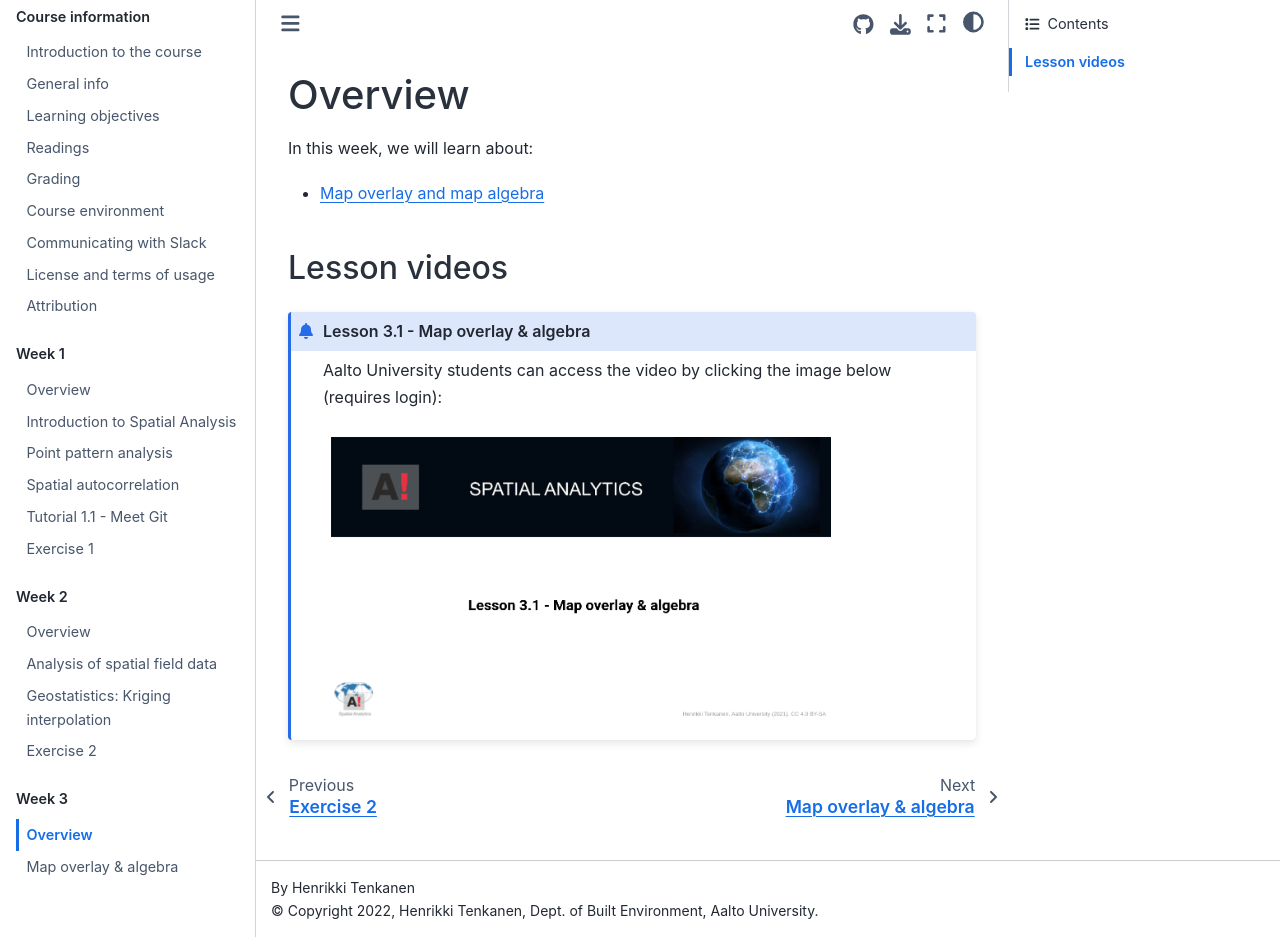
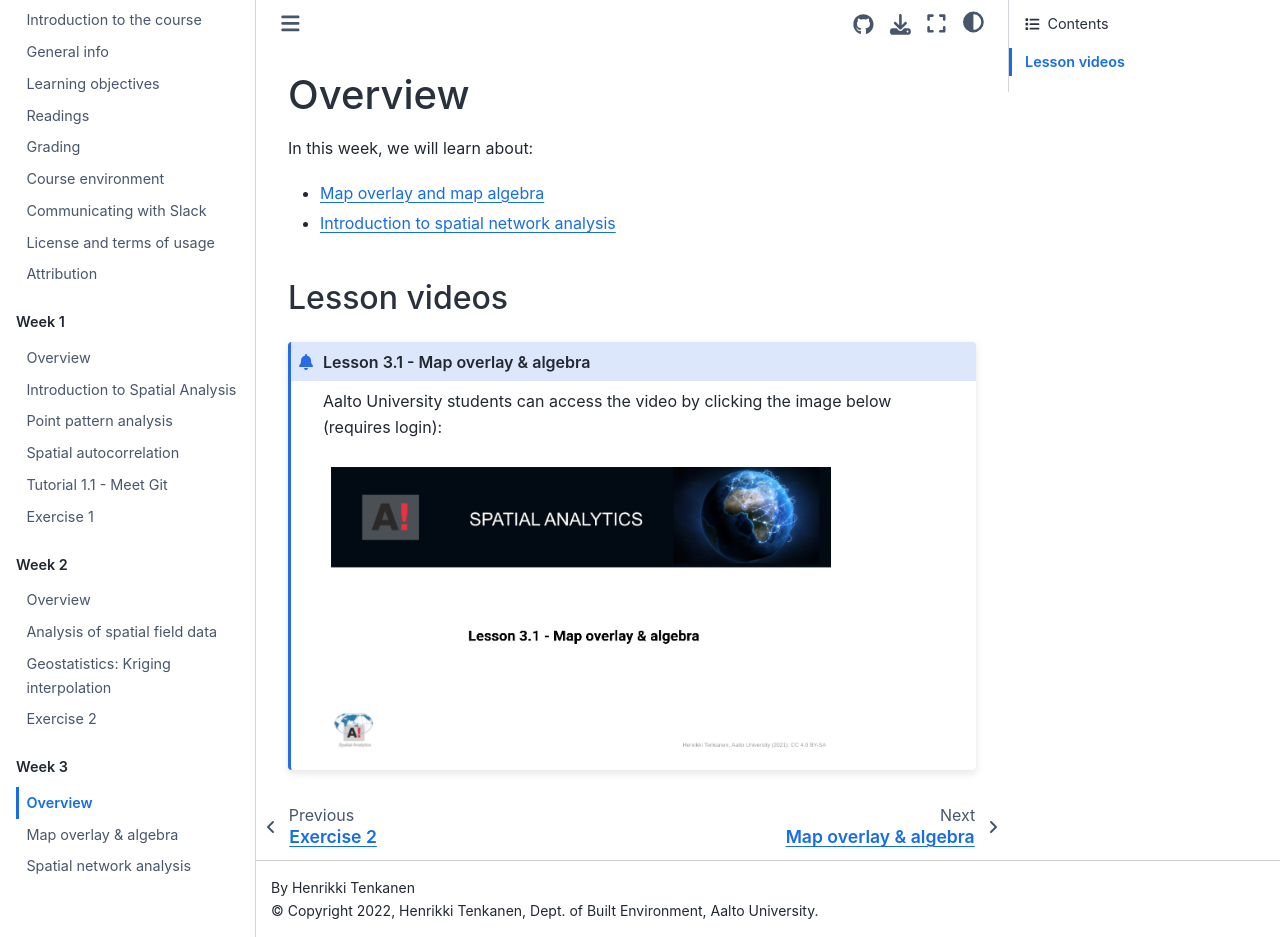
Before and after one commit to AaltoGIS/Spatial-Analytics, a Sphinx documentation site: the page built from source/lessons/L3/overview.rst, in a window 1280 px wide and 937 px high. Built offline with Sphinx 7.4.7 and the Sphinx Book theme 1.1.4, drawn with Linux system fonts in a browser that asks for light colours; pages that are not in the unit, such as notebooks, are missing from menus.

Commit message:
Update Lesson 3.2 materials

```diff
--- a/source/index.rst
+++ b/source/index.rst
@@ -160,8 +160,8 @@ Contents
 
     lessons/L3/overview
     lessons/L3/map-overlay
+    lessons/L3/spatial-network-analysis
 
-        lessons/L3/spatial-network-analysis
         lessons/L3/exercise-3
 
     .. toctree::
--- a/source/lessons/L3/overview.rst
+++ b/source/lessons/L3/overview.rst
@@ -4,7 +4,7 @@ Overview
 In this week, we will learn about:
 
 - :doc:`Map overlay and map algebra <map-overlay>`
-.. - :doc:`Introduction to spatial network analysis <spatial-network-analysis>`
+- :doc:`Introduction to spatial network analysis <spatial-network-analysis>`
 .. - :doc:`Exercise 3 <exercise-3>`
 
 
```
